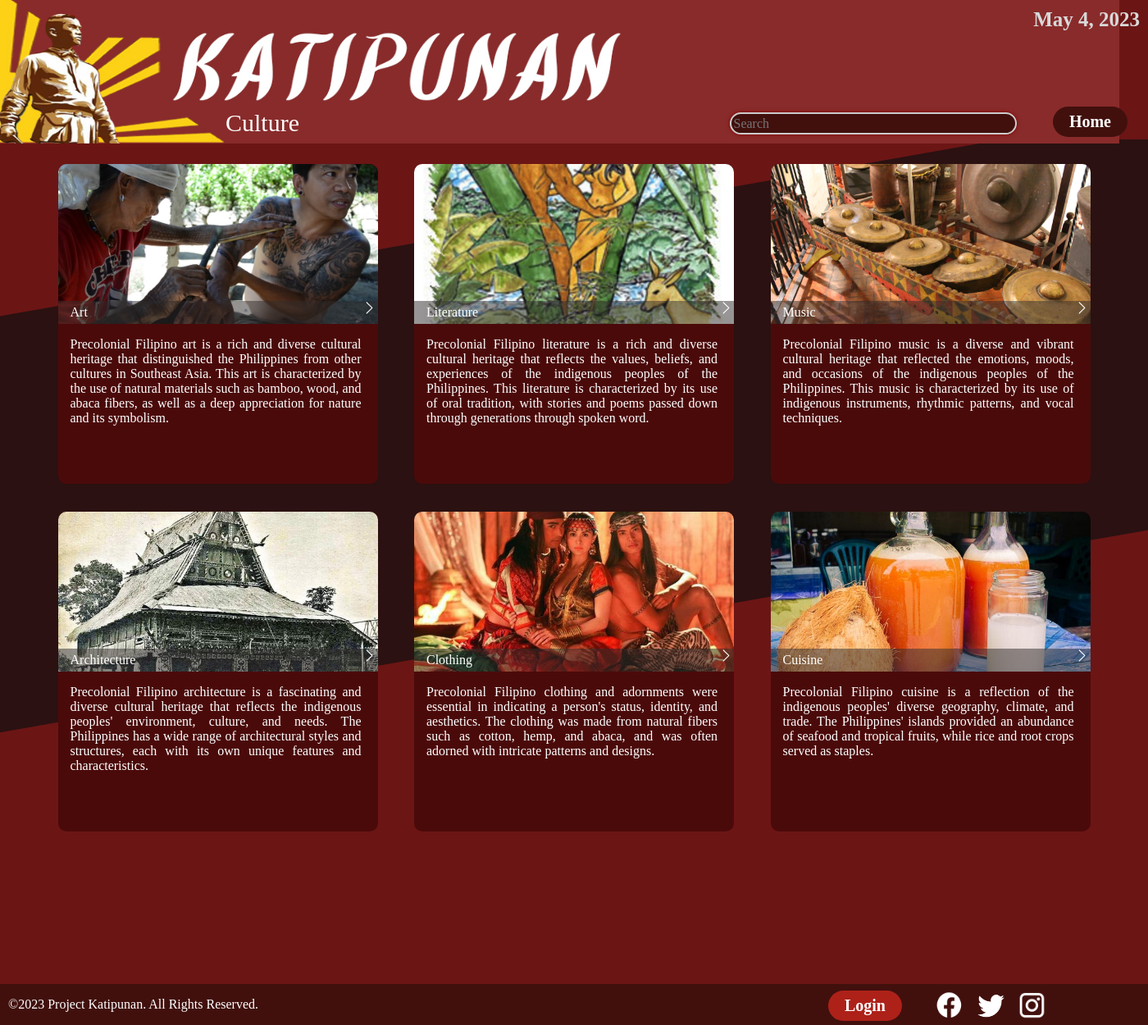
After one commit to KristianLyle/CMSC-126, a PHP site: page /culture.html in a window 1400 px wide. The commit adds this page. Shown: the whole page at 82% size. Run offline with PHP 8.4, Linux system fonts and the light colour scheme; some web fonts are replaced.

Commit message:
added the Culture content
I slightly adjusted the position of the footer so that it does not overlap to the second row of the content (adjusted to much lower position). I also adjusted the height of the division containing the each content because it cut the second row of content short. I also added a connection from home to culture page.

```diff
--- /dev/null
+++ b/culture.html
@@ -0,0 +1,83 @@
+<!DOCTYPE html>
+<html>
+    <head>
+        <title> Content Page </title>
+        <link rel="stylesheet" type="text/css" href="main.css">
+		<script src="main.js"></script>
+		<meta http-equiv='X-UA-Compatible' content='IE=edge'>
+		<meta name="viewport" content="width=device-width, initial-scale=1.0">
+    </head>
+
+	<body onload="time_now();">
+		<div class="bannerImg">
+			<img src="Images/banner.jpg" width="1365px" height="175px"/>
+			<div class="bannerTxt"> Culture </div>
+		</div>
+        <div class="searchContainer">
+            <input class="searchBar" placeholder="Search">
+        </div>
+        <div>
+            <a class="aboutUs" href="home.html"> Home </a>
+        </div>
+        <p id="current-date"></p>
+
+        <div class="contentDiv">
+            <div class="indivContentDiv">
+                <img class="contentImg" src="Images/wang-od.jpeg">
+                <a class="contentLink" href="art.html"> Art </a>
+                <p class="contentDiscription">
+                    Precolonial Filipino art is a rich and diverse cultural heritage that distinguished the Philippines from other cultures in Southeast Asia. This art is characterized by the use of natural materials such as bamboo, wood, and abaca fibers, as well as a deep appreciation for nature and its symbolism.
+                </p>
+            </div>
+
+            <div class="indivContentDiv">
+                <img class="contentImg" src="Images/malakasAtMaganda.jpg">
+                <a class="contentLink" href="literature.html"> Literature </a>
+                <p class="contentDiscription">
+                    Precolonial Filipino literature is a rich and diverse cultural heritage that reflects the values, beliefs, and experiences of the indigenous peoples of the Philippines. This literature is characterized by its use of oral tradition, with stories and poems passed down through generations through spoken word.
+                </p>
+            </div>
+
+            <div class="indivContentDiv">
+                <img class="contentImg" src="Images/musicInstruments.jpg">
+                <a class="contentLink" href="music.html"> Music </a>
+                <p class="contentDiscription">
+                    Precolonial Filipino music is a diverse and vibrant cultural heritage that reflected the emotions, moods, and occasions of the indigenous peoples of the Philippines. This music is characterized by its use of indigenous instruments, rhythmic patterns, and vocal techniques.
+                </p>
+            </div>
+            <div class="indivContentDiv">
+                <img class="contentImg" src="Images/architecture.jpg">
+                <a class="contentLink" href="architecture.html"> Architecture </a>
+                <p class="contentDiscription">
+                    Precolonial Filipino architecture is a fascinating and diverse cultural heritage that reflects the indigenous peoples' environment, culture, and needs. The Philippines has a wide range of architectural styles and structures, each with its own unique features and characteristics.
+                </p>
+            </div>
+
+            <div class="indivContentDiv">
+                <img class="contentImg" src="Images/amaya.jpg">
+                <a class="contentLink" href="clothing.html"> Clothing </a>
+                <p class="contentDiscription">
+                    Precolonial Filipino clothing and adornments were essential in indicating a person's status, identity, and aesthetics. The clothing was made from natural fibers such as cotton, hemp, and abaca, and was often adorned with intricate patterns and designs.
+                </p>
+            </div>
+
+            <div class="indivContentDiv">
+                <img class="contentImg" src="Images/bahalina.jpg">
+                <a class="contentLink" href="cuisine.html">  Cuisine </a>
+                <p class="contentDiscription">
+                    Precolonial Filipino cuisine is a reflection of the indigenous peoples' diverse geography, climate, and trade. The Philippines' islands provided an abundance of seafood and tropical fruits, while rice and root crops served as staples.
+                </p>
+            </div>
+            <p class="contentBackGroundRectangle"></p>
+        </div>
+
+
+        <div class="footer">
+            <p class="copyright">©2023 Project Katipunan. All Rights Reserved.</p>
+            <a class="loginButton" href="login.html">Login</a>
+            <a class="fbLogo" href="https://Facebook.com"> <img src="Images/fbLogo.png" alt="Facebook Logo" width="35px" height="36px"/> </a>
+            <a class="twitterLogo" href="https://twitter.com"> <img src="Images/twitterLogo.png" alt="Twitter Logo" width="33px" height="34px"/> </a>
+            <a class="instagramLogo" href="https://instagram.com"> <img src="Images/instagramLogo.png" alt="Instagram Logo" width="33px" height="34px"/> </a>
+        </div>
+	</body>
+</html>
--- a/ethnicity.html
+++ b/ethnicity.html
@@ -46,8 +46,8 @@
                 </p>
             </div>
 
-            <img class="designImg" src="Images/bisaya.jpg" style="top: 430px; left: -70px;">
-            <img class="designImg" src="Images/aeta.png" style="top: 430px; left: 910px;">
+            <img class="designImg" src="Images/bisaya.jpg" style="top: 480px; left: -70px;">
+            <img class="designImg" src="Images/aeta.png" style="top: 480px; left: 910px;">
             <p class="contentBackGroundRectangle"></p>
         </div>
 
--- a/home.html
+++ b/home.html
@@ -49,7 +49,7 @@
             </div>
             <div class="homeContentDiv">
                 <img class="contentImg" src="Images/culture.png" width="333px" height="178px">
-                <a class="homeContentLink"> Culture </a>
+                <a class="homeContentLink" href="culture.html"> Culture </a>
             </div>
         </div>
     </div>
--- a/main.css
+++ b/main.css
@@ -61,7 +61,7 @@ body {
 .contentDiv {
     position: absolute;
     width: 100%;
-    height: 800px;
+    height: 880px;
     top: 170px;
     left: 0;
     text-align: center;
@@ -75,10 +75,13 @@ body {
     height: 390px;
     margin: 30px 20px 0px 20px;
     background-color: #4B0A0A;
+    border-radius: 10px;
     z-index: 1;
 }
 
 .contentImg {
+    border-top-left-radius: 10px;
+    border-top-right-radius: 10px;
     position: absolute;
     left: 0;
     object-fit: cover;
@@ -228,10 +231,11 @@ body {
 }
 
 /* ========================================================================================================= */
+/* everything about the footer */
 .footer {
     position: absolute;
     left: 0;
-    bottom: -325px;
+    bottom: -450px;
     width: 100%;
     background-color: #41100D;
     color: white;
@@ -325,6 +329,7 @@ body {
 .instagramLogo:hover {
     transform: scale(1.25);
 }
+/* ========================================================================================================= */
 
 .aboutUs {
     position: absolute;
```
Also changed, not shown: architecture.html (added, +37 -0 lines), art.html (added, +37 -0 lines), clothing.html (added, +37 -0 lines), cuisine.html (added, +37 -0 lines), literature.html (added, +37 -0 lines), music.html (added, +37 -0 lines), Images/amaya.jpg (added), Images/architecture.jpg (added), Images/bahalina.jpg (added), Images/malakasAtMaganda.jpg (added), Images/musicInstruments.jpg (added), Images/wang-od.jpeg (added).
